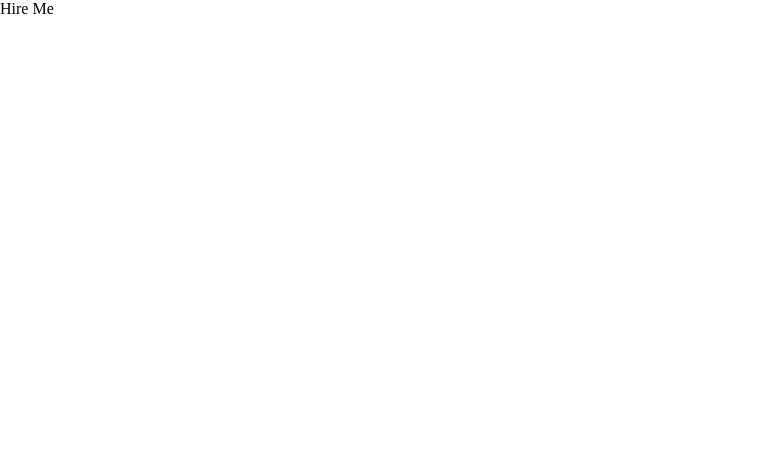
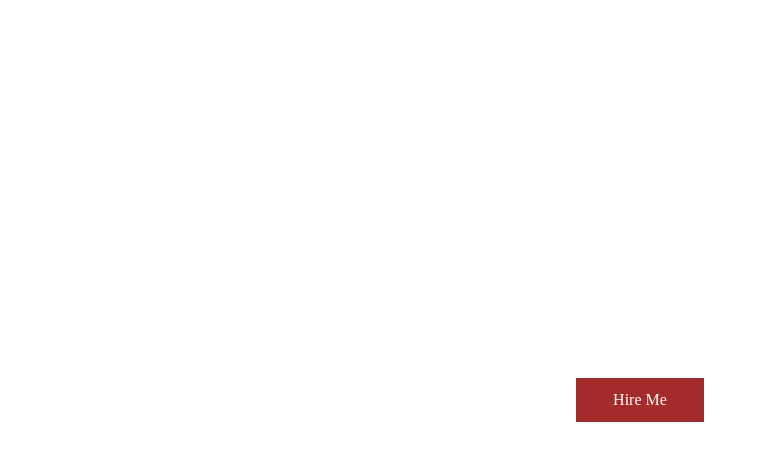
Before and after one commit to Pushpendra3005/WEB_DEVELOPMENT, a plain HTML site: page button.html in a window 1280 px wide. Shown: the whole page, without its empty margins (0-767 px from the left). Drawn offline with Linux system fonts and the light colour scheme.

Commit message:
Update button.css

```diff
--- a/button.css
+++ b/button.css
@@ -6,7 +6,14 @@
 .container{
     width: 100vw;
     height: 100vh;
+    display: flex;
+    align-items: center;
+    justify-content: center;
 }
 .box{
-
+    background-color: brown;
+    width: fit-content;
+    color: white;
+    font-size: 1em;
+    padding: 0.8rem 2.3rem;
 }
```
